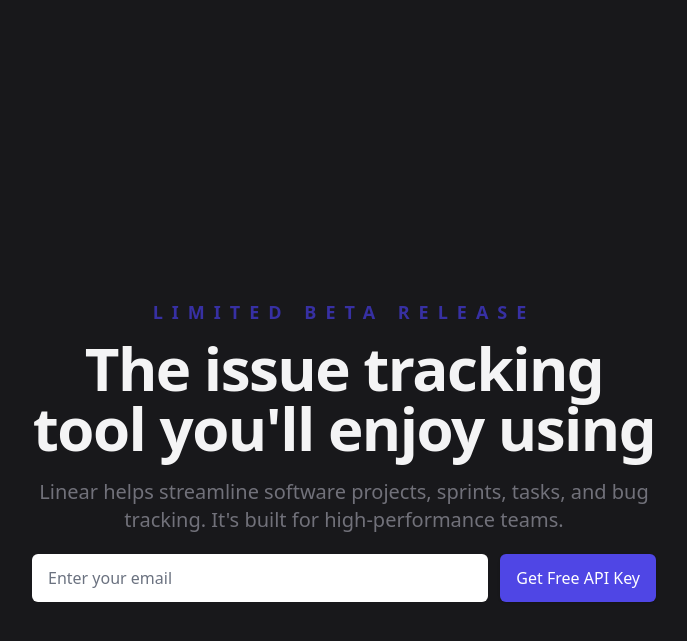
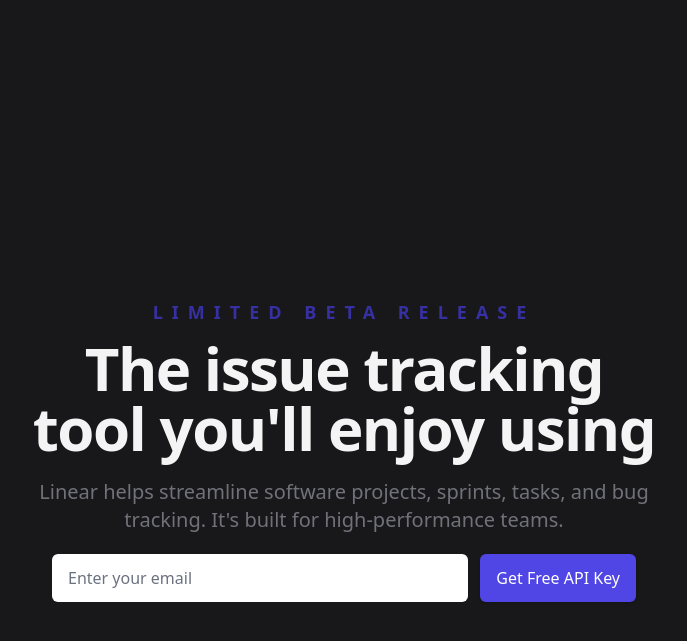
Before and after one commit to nathanclevenger/waitlist, a Jekyll site: the page built from README.md, in a window 1280 px wide. Shown: the top 641 px of the page, without its empty margins (296-983 px from the left). Built offline with Jekyll 4.4.1, drawn with Linux system fonts in a browser that asks for light colours; nearby versions of some CDN libraries; our own code applies the rules of GitHub Pages for plain Markdown files.

Commit message:
Update default.html

```diff
--- a/_layouts/default.html
+++ b/_layouts/default.html
@@ -24,7 +24,7 @@
        The issue tracking tool <wbr/>you'll enjoy using
       </h1>
       <p class="mx-auto mt-3 max-w-md text-base text-zinc-500 sm:text-lg md:mt-5 md:max-w-3xl md:text-xl">Linear helps streamline software projects, sprints, tasks, and bug tracking. It's built for high-performance teams.</p>
-      <form action="#" class="mt-5 mx-auto">
+      <form action="#" class="mt-5 px-5 mx-auto">
         <div class="sm:flex">
           <div class="min-w-0 flex-1">
             <label for="email" class="sr-only">Email address</label>
```
